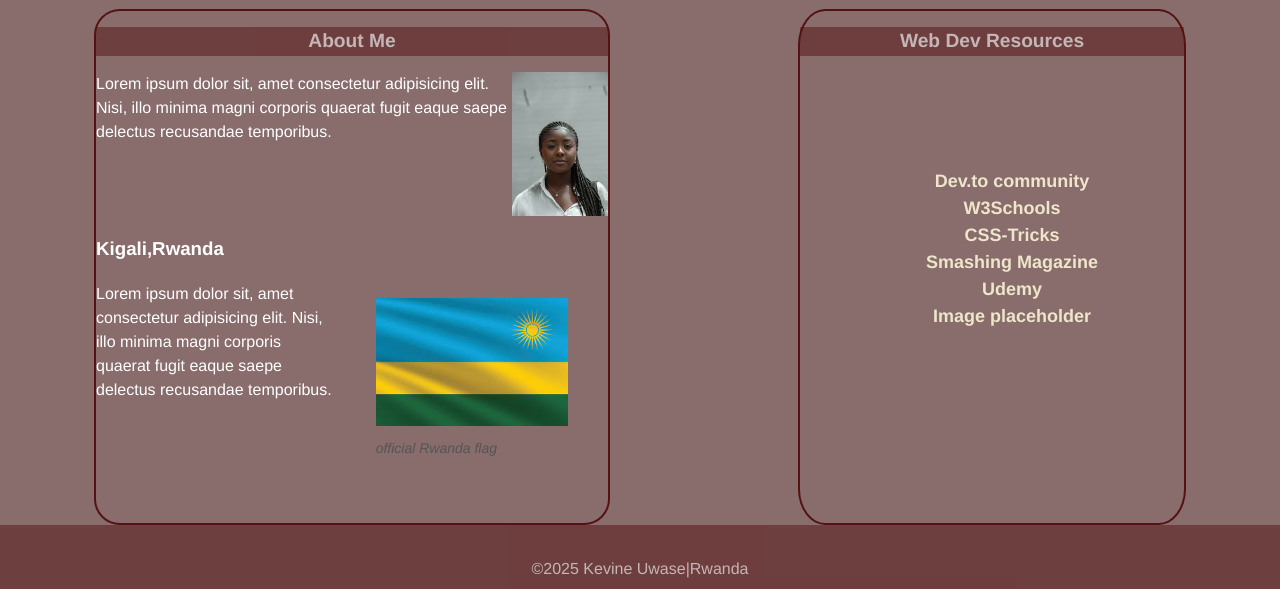
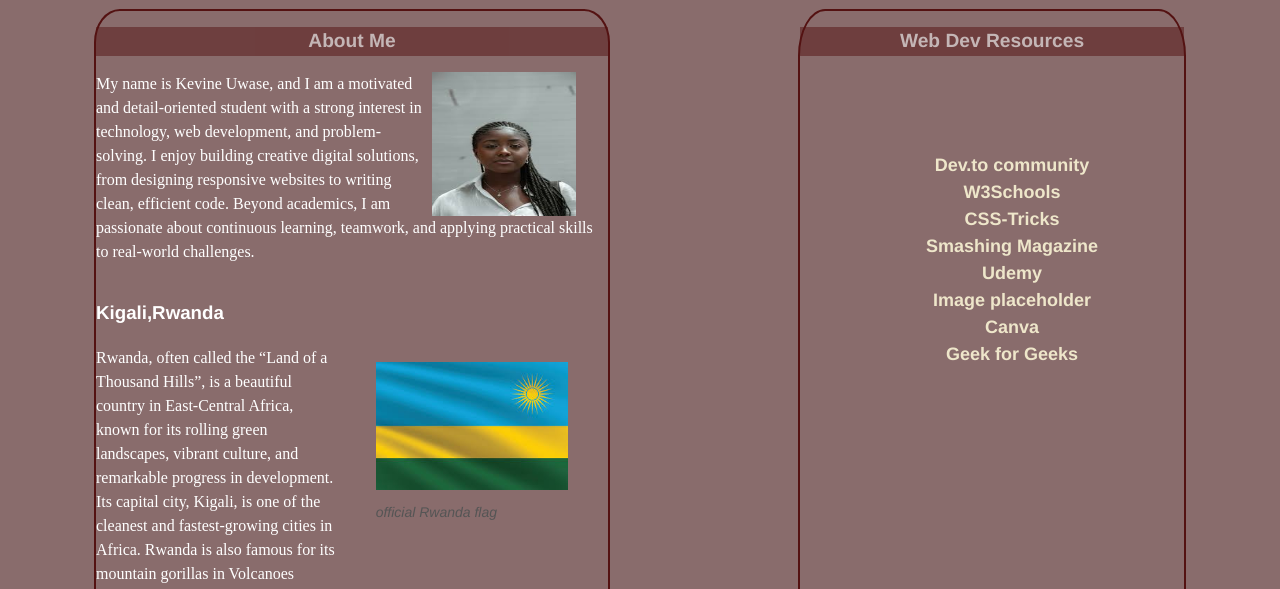
Before and after one commit to Kevine-p1/wdd131, a plain HTML site: page index.html in a window 1280 px wide. Shown: the part 185-774 px from the top of the page. Drawn offline with Linux system fonts and the light colour scheme.

Commit message:
last commit

```diff
--- a/index.html
+++ b/index.html
@@ -29,7 +29,7 @@
                    <h2>About Me</h2>
 
                    <img src="images/profile-img.jpeg" alt="my photo" id="profile">
-                   <p>Lorem ipsum dolor sit, amet consectetur adipisicing elit. Nisi, illo minima magni corporis quaerat fugit eaque saepe delectus recusandae temporibus.</p>
+                   <p>My name is Kevine Uwase, and I am a motivated and detail-oriented student with a strong interest in technology, web development, and problem-solving. I enjoy building creative digital solutions, from designing responsive websites to writing clean, efficient code. Beyond academics, I am passionate about continuous learning, teamwork, and applying practical skills to real-world challenges.</p>
               </div>
               <div class="flagdiv">
                  <h3>Kigali,Rwanda</h3>
@@ -38,7 +38,7 @@
                     <figcaption>official Rwanda flag</figcaption>
                  </figure>
 
-                 <p>Lorem ipsum dolor sit, amet consectetur adipisicing elit. Nisi, illo minima magni corporis quaerat fugit eaque saepe delectus recusandae temporibus.</p>
+                 <p>Rwanda, often called the “Land of a Thousand Hills”, is a beautiful country in East-Central Africa, known for its rolling green landscapes, vibrant culture, and remarkable progress in development. Its capital city, Kigali, is one of the cleanest and fastest-growing cities in Africa. Rwanda is also famous for its mountain gorillas in Volcanoes National Park, a strong focus on sustainability, and its inspiring story of resilience and unity after the 1994 genocide.</p>
              </div>
             </section>
              <section class="card two">
@@ -50,6 +50,8 @@
                     <li><a href="#">Smashing Magazine</a></li>
                     <li><a href="#">Udemy</a></li>
                     <li><a href="#">Image placeholder</a></li>
+                    <li><a href="#">Canva</a></li>
+                    <li><a href="#">Geek for Geeks</a></li>
 
                 </ul>
              </section>
--- a/styles/base.css
+++ b/styles/base.css
@@ -86,7 +86,7 @@ h2{
     align-items: center;
     list-style: none;
     text-align: center;
-    margin-top: 7rem;
+    margin-top: 6rem;
 }
 .about h2{
     text-align: center;
@@ -100,6 +100,11 @@ h2{
 #profile{
     float: right;
     height:9rem ;
+    width: 9rem;
+    margin-right: 2rem;
+}
+.card p{
+    font-family: Merriweather, serif;
 }
 figure{
     float: right;
```
